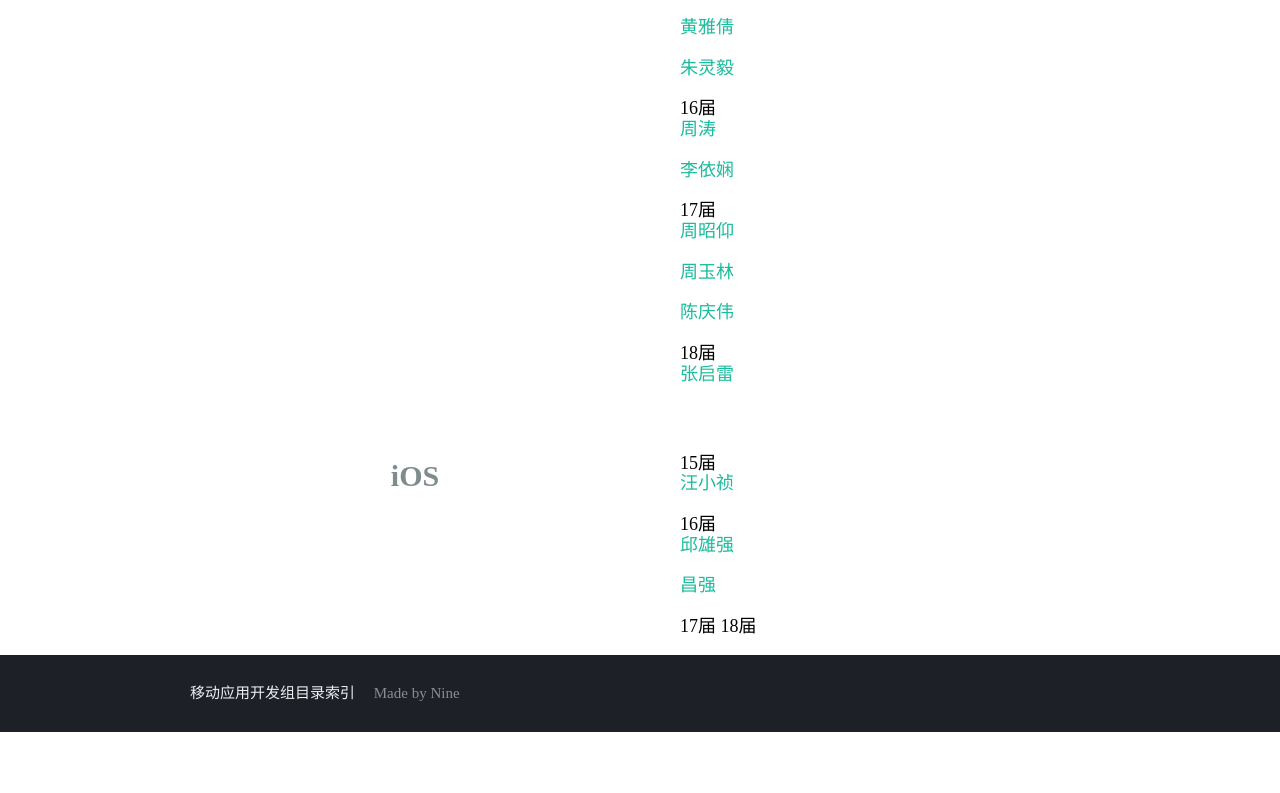
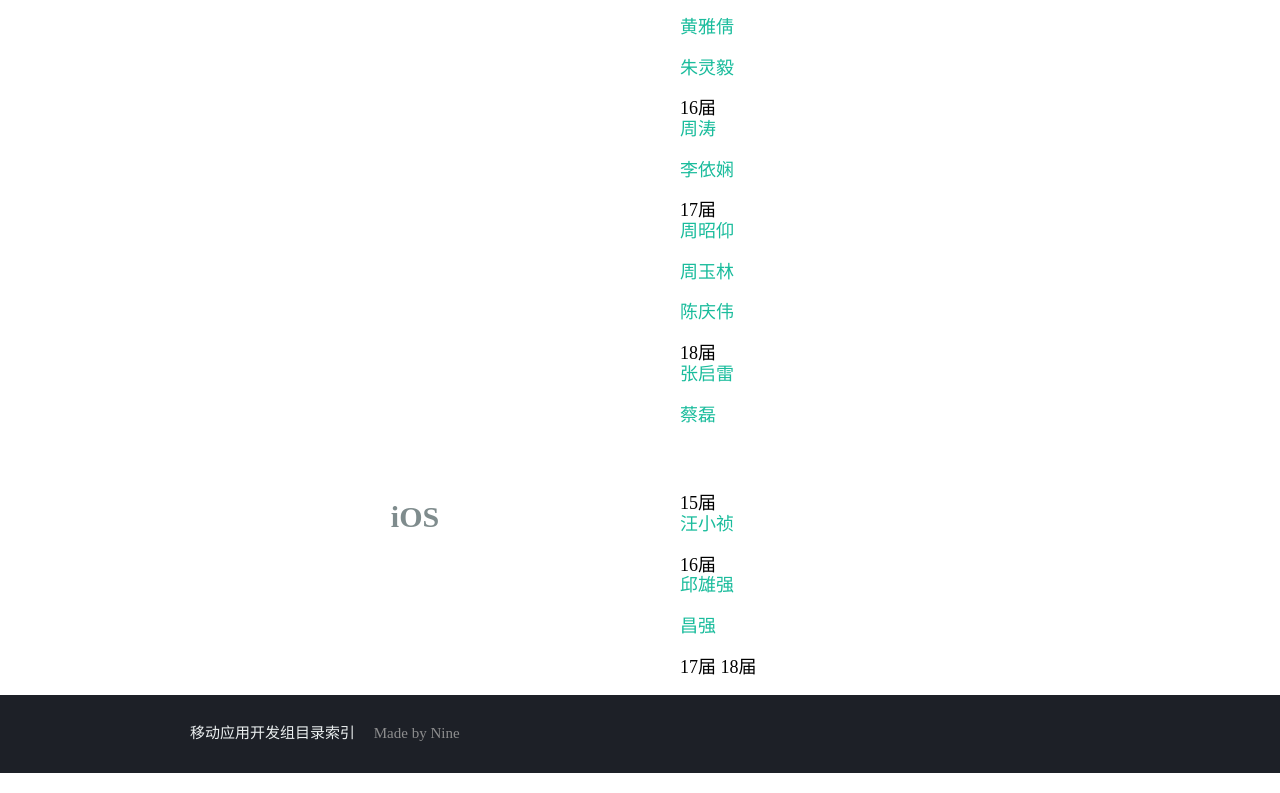
Before and after one commit to hutmobile/hutmobile.github.io, a plain HTML site: page index.html in a window 1280 px wide. Shown: the part 918-1711 px from the top of the page. Before the commit the page ends 1671 px from the top, so only its background shows below. Drawn offline with nearby package versions, Linux system fonts and the light colour scheme.

Commit message:
feat:增加了蔡磊的博客地址

```diff
--- a/index.html
+++ b/index.html
@@ -88,6 +88,7 @@
 	  <li class="link"><a rel="external" href="https://segmentfault.com/u/yin_5bc870d095522">陈庆伟</a></li>
           18届
 		  <li class="link"><a rel="external" href="https://shine56.github.io/">张启雷</a></li>
+      <li class="link"><a rel="external" href="https://blog.csdn.net/weixin_43960593">蔡磊</a></li>
         </ul>
       </div>
     </div>
```
